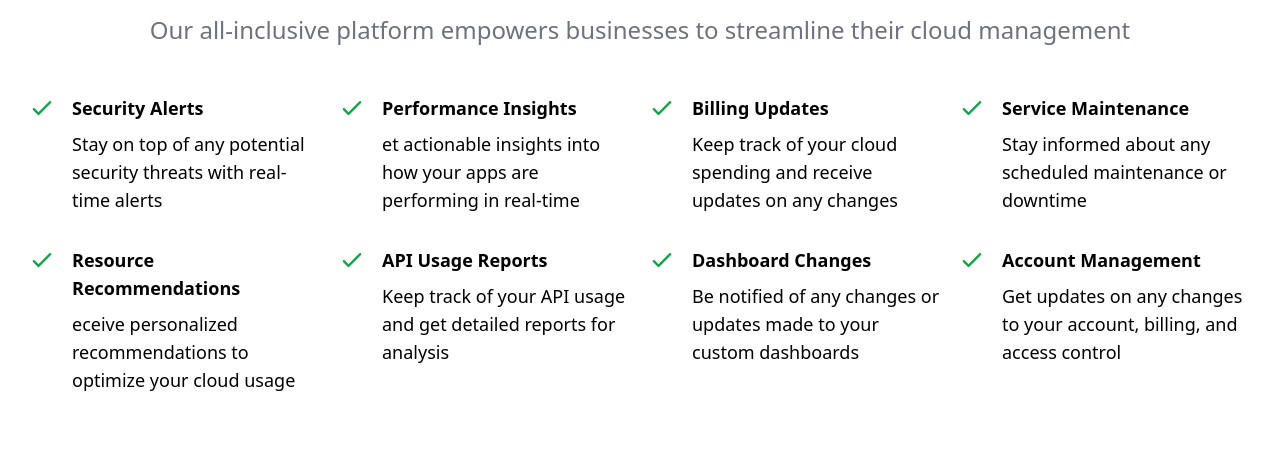
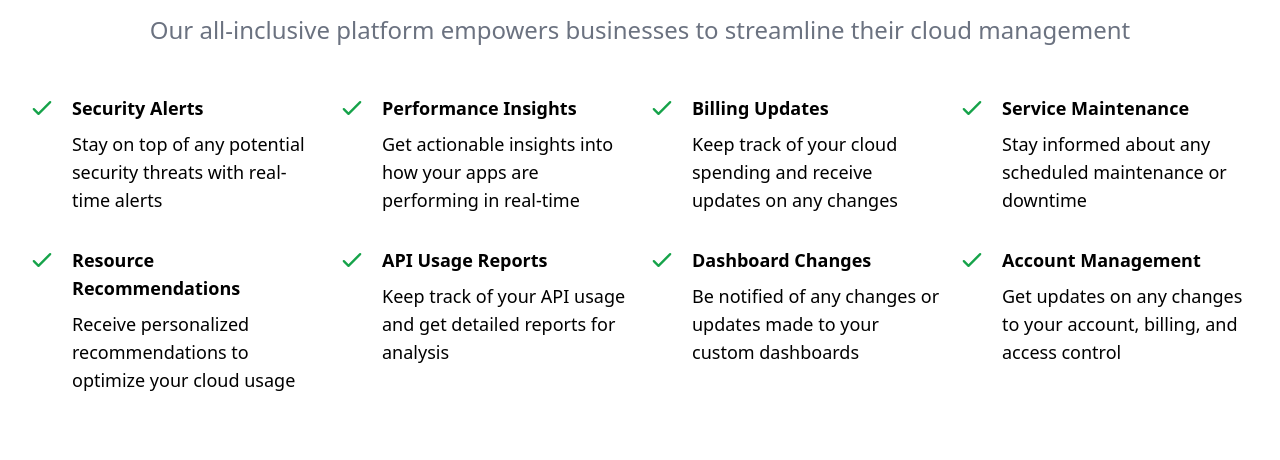
Before and after one commit to radosav-perisic/claut, a React (Vite) app: page / in a window 1280 px wide. Shown: the part 2520-2980 px from the top of the page. Built offline with nearby package versions, Linux system fonts and the light colour scheme.

Commit message:
Fix typos in Platforms section

```diff
--- a/src/components/Notify.jsx
+++ b/src/components/Notify.jsx
@@ -36,7 +36,7 @@ const Notify = () => {
               <h3 className="font-bold text-lg">Performance Insights</h3>
               <p className="text-lg pt-2 pb-4">
                 {" "}
-                et actionable insights into how your apps are performing in
+                Get actionable insights into how your apps are performing in
                 real-time
               </p>
             </div>
@@ -74,7 +74,7 @@ const Notify = () => {
               <h3 className="font-bold text-lg">Resource Recommendations</h3>
               <p className="text-lg pt-2 pb-4">
                 {" "}
-                eceive personalized recommendations to optimize your cloud usage
+                Receive personalized recommendations to optimize your cloud usage
               </p>
             </div>
           </div>
```
